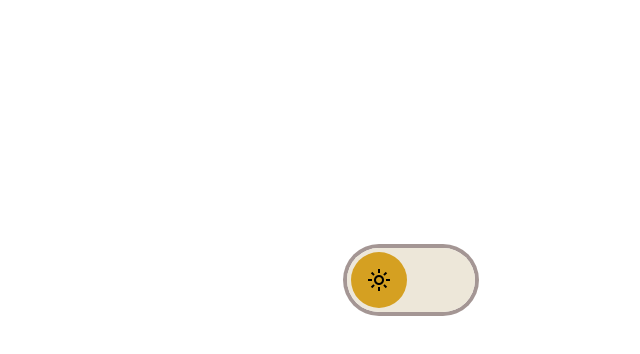
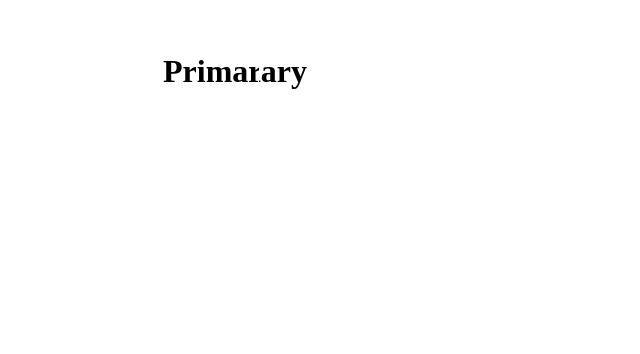
Before and after one commit to chakri68/web-components, a SvelteKit app: page / in a window 1280 px wide. Shown: the part 128-482 px from the top of the page, without its empty margins (237-877 px from the left). Built offline with nearby package versions, Linux system fonts and the light colour scheme.

Commit message:
Added Preview Component for CSS battles

```diff
--- a/src/lib/components/AnimatedBtn.svelte
+++ /dev/null
@@ -1,230 +0,0 @@
-<script lang="ts">
-	import { onMount } from 'svelte';
-
-	let btn: HTMLDivElement;
-	let hiddenInp: HTMLInputElement;
-	let thumbEl: HTMLElement;
-	let trackEl: HTMLElement;
-
-	onMount(() => {
-		if (!hiddenInp || !thumbEl) return;
-
-		btn.addEventListener('click', () => {
-			hiddenInp.checked = !hiddenInp.checked;
-			if (hiddenInp.checked) {
-				thumbEl.style.transform = `translateX(calc(100% + 2 * var(--thumb-pad)))`;
-			} else {
-				thumbEl.style.transform = `translateX(0px)`;
-			}
-		});
-
-		thumbEl.addEventListener('click', (ev) => ev.stopPropagation());
-
-		thumbEl.addEventListener('mousedown', () => {
-			const baseX = btn.getBoundingClientRect().left;
-			const baseMaxX = btn.getBoundingClientRect().right;
-			const thumbSize = thumbEl.getBoundingClientRect().width;
-			let isClick = true;
-
-			const mouseMove = (ev: MouseEvent) => {
-				thumbEl.classList.add('active');
-
-				if (ev.movementX > 2) {
-					isClick = false;
-				}
-
-				const mouseX = ev.clientX - baseX - thumbSize / 2;
-
-				thumbEl.style.transform = `translateX(${Math.max(
-					0,
-					Math.min(
-						mouseX,
-						baseMaxX -
-							baseX -
-							thumbSize -
-							2 * parseInt(getComputedStyle(btn).getPropertyValue('--thumb-pad') ?? '0')
-					)
-				)}px)`;
-			};
-
-			const mouseUp = (ev: MouseEvent) => {
-				thumbEl.classList.remove('active');
-				// Check the position of the thumb and based on that move the thumb to the correct position
-				const elX = thumbEl.getBoundingClientRect().left;
-
-				if (isClick) {
-					hiddenInp.checked = !hiddenInp.checked;
-					if (hiddenInp.checked) {
-						thumbEl.style.transform = `translateX(calc(100% + 2 * var(--thumb-pad)))`;
-					} else {
-						thumbEl.style.transform = `translateX(0px)`;
-					}
-				} else {
-					if (elX - baseX + thumbSize / 2 < (baseMaxX - baseX) / 2) {
-						hiddenInp.checked = false;
-						thumbEl.style.transform = `translateX(0px)`;
-					} else {
-						hiddenInp.checked = true;
-						thumbEl.style.transform = `translateX(calc(100% + 2 * var(--thumb-pad)))`;
-					}
-				}
-
-				document.removeEventListener('mousemove', mouseMove);
-				document.removeEventListener('mouseup', mouseUp);
-			};
-
-			document.addEventListener('mousemove', mouseMove);
-			document.addEventListener('mouseup', mouseUp);
-		});
-	});
-</script>
-
-<div class="theme-btn" bind:this={btn}>
-	<input type="checkbox" class="hidden-input" bind:this={hiddenInp} />
-	<div class="track" bind:this={trackEl}>
-		<div class="thumb" bind:this={thumbEl}>
-			<div class="icons">
-				<span class="material-symbols-outlined icon dark-icon"> dark_mode </span>
-				<span class="material-symbols-outlined icon light-icon"> light_mode </span>
-			</div>
-		</div>
-	</div>
-</div>
-
-<style lang="scss">
-	.theme-btn {
-		--h: 4rem;
-		--w: 8rem;
-		--border-size: 4px;
-		--thumb-pad: 4px;
-		--thumb-color: #d5a021;
-		--track-color: #ede7d9;
-		--btn-border-color: #a49694;
-		--anime-time: 0.25s;
-
-		border-radius: calc(var(--h) / 2);
-		width: var(--w);
-		height: var(--h);
-		overflow: hidden;
-		box-shadow: 0px 0px 0px var(--border-size) var(--btn-border-color);
-
-		&,
-		& * {
-			box-sizing: border-box;
-			margin: 0;
-			padding: 0;
-		}
-
-		&:has(.hidden-input:checked) {
-			// Dark mode
-			.thumb {
-				.light-icon {
-					animation: thumb-fade var(--anime-time) linear forwards;
-				}
-
-				.dark-icon {
-					animation: thumb-fade-reverse var(--anime-time) linear forwards;
-				}
-			}
-		}
-
-		&:has(.hidden-input:not(:checked)) {
-			.thumb {
-				.light-icon {
-					animation: thumb-fade-reverse var(--anime-time) linear forwards;
-				}
-
-				.dark-icon {
-					animation: thumb-fade var(--anime-time) linear forwards;
-				}
-			}
-		}
-
-		.track {
-			position: relative;
-			background: var(--track-color);
-			width: var(--w);
-			height: var(--h);
-			border: var(--thumb-pad) solid transparent;
-
-			.thumb {
-				position: absolute;
-				top: 0;
-				left: 0;
-				height: 100%;
-				aspect-ratio: 1;
-				border-radius: 50%;
-				background: var(--thumb-color);
-				cursor: pointer;
-				transition: scale var(--anime-time) ease-in-out;
-
-				.icons {
-					position: relative;
-					width: 100%;
-					height: 100%;
-					user-select: none;
-					pointer-events: none;
-
-					.icon {
-						position: absolute;
-						top: 50%;
-						left: 50%;
-						transform: translate(-50%, -50%);
-						transform-origin: top left;
-					}
-				}
-
-				&:active {
-					cursor: grabbing;
-					scale: 0.95;
-				}
-
-				&:not(.active) {
-					transition:
-						transform var(--anime-time) linear,
-						scale var(--anime-time) ease-in-out;
-				}
-			}
-		}
-
-		.hidden-input {
-			display: none;
-		}
-	}
-
-	@keyframes thumb-fade {
-		0% {
-			rotate: 0deg;
-			opacity: 1;
-			scale: 1;
-		}
-		50% {
-			opacity: 0;
-			scale: 0.5;
-			rotate: -180deg;
-		}
-		100% {
-			opacity: 0;
-			scale: 0.5;
-			rotate: -180deg;
-		}
-	}
-
-	@keyframes thumb-fade-reverse {
-		0% {
-			opacity: 0;
-			scale: 0.5;
-			rotate: -180deg;
-		}
-		50% {
-			opacity: 0;
-			scale: 0.5;
-			rotate: -180deg;
-		}
-		100% {
-			opacity: 1;
-			scale: 1;
-			rotate: 0deg;
-		}
-	}
-</style>
--- /dev/null
+++ b/src/lib/components/Preview.svelte
@@ -0,0 +1,88 @@
+<script lang="ts">
+	import { onMount } from 'svelte';
+
+	let previewEl: HTMLDivElement;
+	let primaryEl: HTMLDivElement;
+	let secondaryEl: HTMLDivElement;
+
+	let isActive: boolean = false;
+
+	function handleMouseEnter(ev: MouseEvent) {
+		isActive = true;
+		previewEl.addEventListener('mousemove', handleMouseMove);
+		previewEl.addEventListener('mouseleave', handleMouseOut);
+	}
+
+	function handleMouseMove(ev: MouseEvent) {
+		// Calculate the % of the mouse position relative to the preview element
+		const width = previewEl.clientWidth;
+		const xOffset = ev.clientX - previewEl.offsetLeft;
+		const percentage = +((xOffset / width) * 100).toFixed(2);
+		previewEl.style.setProperty('--primary-viewpoint', `${percentage}%`);
+	}
+
+	function handleMouseOut() {
+		isActive = false;
+		previewEl.style.setProperty('--primary-viewpoint', '100%');
+		previewEl.removeEventListener('mousemove', handleMouseMove);
+		previewEl.removeEventListener('mouseleave', handleMouseOut);
+	}
+
+	function handleClick() {
+		previewEl.removeEventListener('mousemove', handleMouseMove);
+		previewEl.removeEventListener('mouseleave', handleMouseOut);
+	}
+</script>
+
+<div
+	class="preview"
+	class:active={isActive}
+	bind:this={previewEl}
+	on:mouseenter={handleMouseEnter}
+	on:click={handleClick}
+>
+	<div class="primary" bind:this={primaryEl}>
+		<slot name="primary" />
+	</div>
+	<div class="secondary" bind:this={secondaryEl}>
+		<slot name="secondary" />
+	</div>
+</div>
+
+<style lang="scss">
+	.preview {
+		--primary-viewpoint: 20%;
+
+		position: relative;
+		transform: rotate(0deg);
+		min-height: 30rem;
+		min-width: 30rem;
+
+		.primary,
+		.secondary {
+			position: absolute;
+			top: 0;
+			left: 0;
+			height: 100%;
+			width: 100%;
+			background-color: white;
+		}
+
+		.primary {
+			left: 0;
+			width: var(--primary-viewpoint);
+			z-index: 2;
+			overflow: hidden;
+
+			/* TODO: Add Transition */
+		}
+
+		&.active {
+			.primary {
+				opacity: 0.75;
+				border-right: 4px solid black;
+			}
+			cursor: ew-resize;
+		}
+	}
+</style>
--- a/src/routes/+page.svelte
+++ b/src/routes/+page.svelte
@@ -1,8 +1,15 @@
 <script>
-	import AnimatedBtn from '$lib/components/AnimatedBtn.svelte';
+	import Preview from '$lib/components/Preview.svelte';
 </script>
 
-<AnimatedBtn />
+<Preview>
+	<div slot="primary">
+		<h1>Primary</h1>
+	</div>
+	<div slot="secondary">
+		<h1>Secondary</h1>
+	</div>
+</Preview>
 
 <style>
 	:global(body) {
@@ -10,5 +17,8 @@
 		place-items: center;
 		min-height: 100vh;
 		min-width: 100vw;
+		box-sizing: border-box;
+		padding: 0;
+		margin: 0;
 	}
 </style>
```
